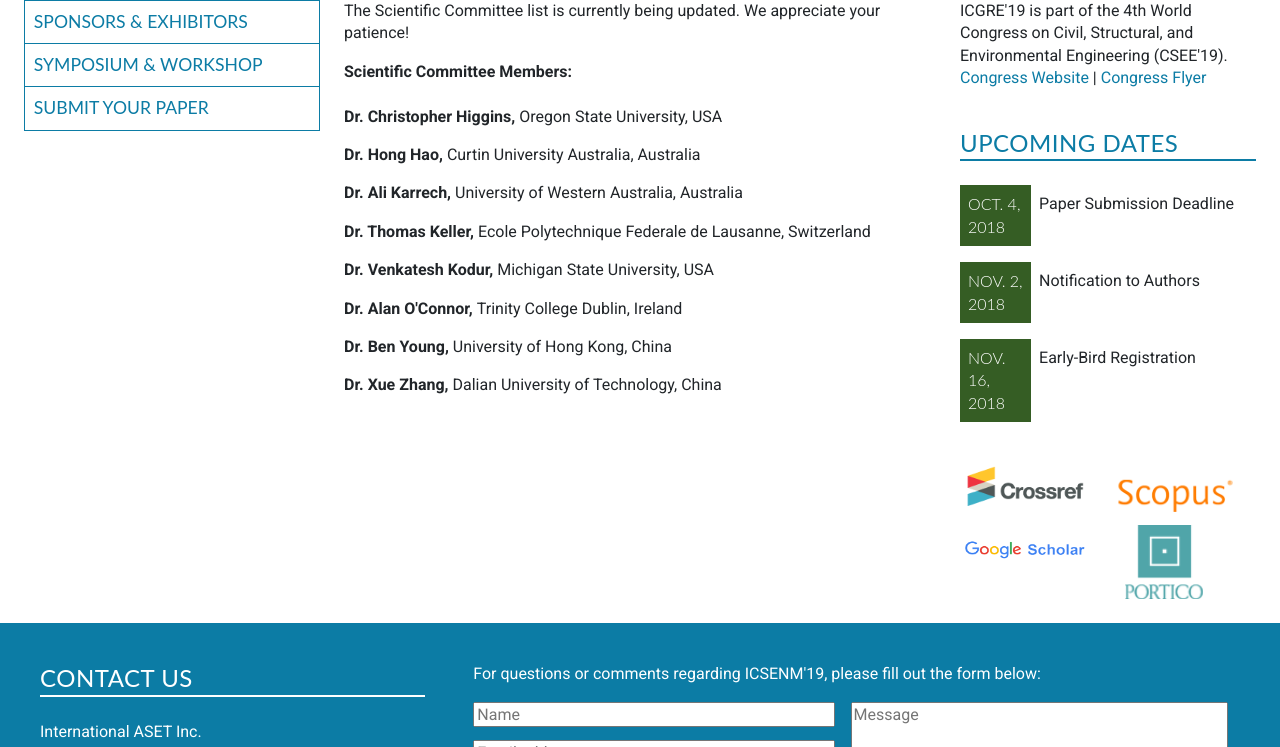
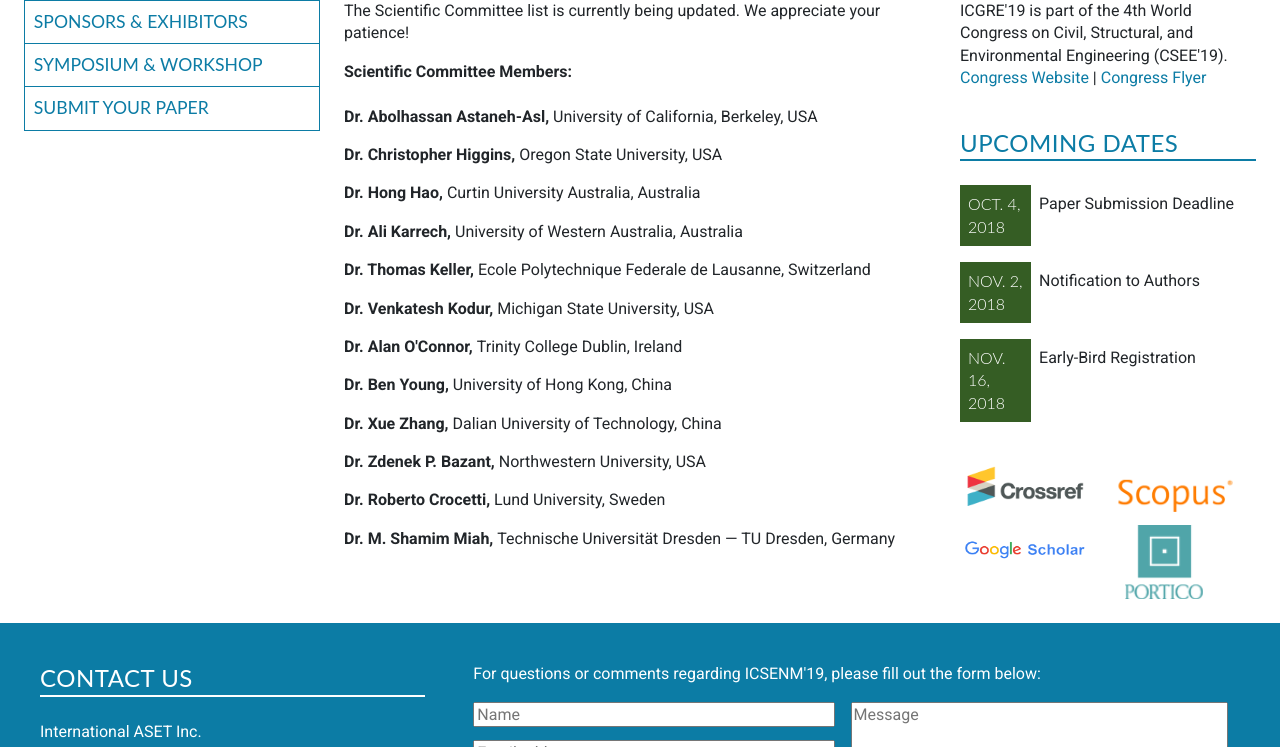
Before and after one commit to intaset/icsenm, a Jekyll site: the page built from committee.html, in a window 1280 px wide and 900 px high, scrolled down 351 px, cut to the strip 153-900 px from the top of the window. Built offline with Jekyll 4.4.1, drawn with Linux system fonts in a browser that asks for light colours; nearby versions of some CDN libraries; Markdown is read by kramdown in place of the engine named in the settings; comment, search, counter and statistics services are not loaded.

Commit message:
added committee members

```diff
--- a/committee.html
+++ b/committee.html
@@ -11,6 +11,7 @@ keyword: structural engineering, structural engineering conference 2019, buildin
 
     <p class="bold">Scientific Committee Members:</p><br>
 
+    <p class="body"><b>Dr. Abolhassan Astaneh-Asl,  </b>University of California, Berkeley, USA</p>
      <p class="body"><b>Dr. Christopher Higgins, </b>Oregon State University, USA </p>
      <p class="body"><b>Dr. Hong Hao, </b>Curtin University Australia, Australia </p>
      <p class="body"><b>Dr. Ali Karrech, </b>University of Western Australia, Australia </p>
@@ -19,9 +20,11 @@ keyword: structural engineering, structural engineering conference 2019, buildin
      <p class="body"><b>Dr. Alan O'Connor, </b>Trinity College Dublin, Ireland </p>
      <p class="body"><b>Dr. Ben Young, </b>University of Hong Kong, China </p>
      <p class="body"><b>Dr. Xue Zhang, </b>Dalian University of Technology, China</p>
+     <p class="body"><b>Dr. Zdenek P. Bazant, </b>Northwestern University, USA</p>
+     <p class="body"><b>Dr. Roberto Crocetti, </b>Lund University, Sweden</p>
+     <p class="body"><b>Dr. M. Shamim Miah, </b>Technische Universität Dresden — TU Dresden, Germany</p>
 
    <!-- <p class="body"><b>Dr. Oscar Victor Jr. Antonio,  </b>University of the Philippines, Philippines</p>
-    <p class="body"><b>Dr. Abolhassan Astaneh-Asl,  </b>University of California, Berkeley, USA</p>
     <p class="body"><b>Dr. Francisco Barrios, </b>Universidad Del Magdalena, Colombia </p>
     <p class="body"><b>Dr. Mohamed Elchalakani, </b>University of Western Australia, Australia </p>
     <p class="body"><b>Dr. Qiusheng Li, </b>City University of Hong Kong, Hong Kong </p>
```
Also changed, not shown: 1 other file.
